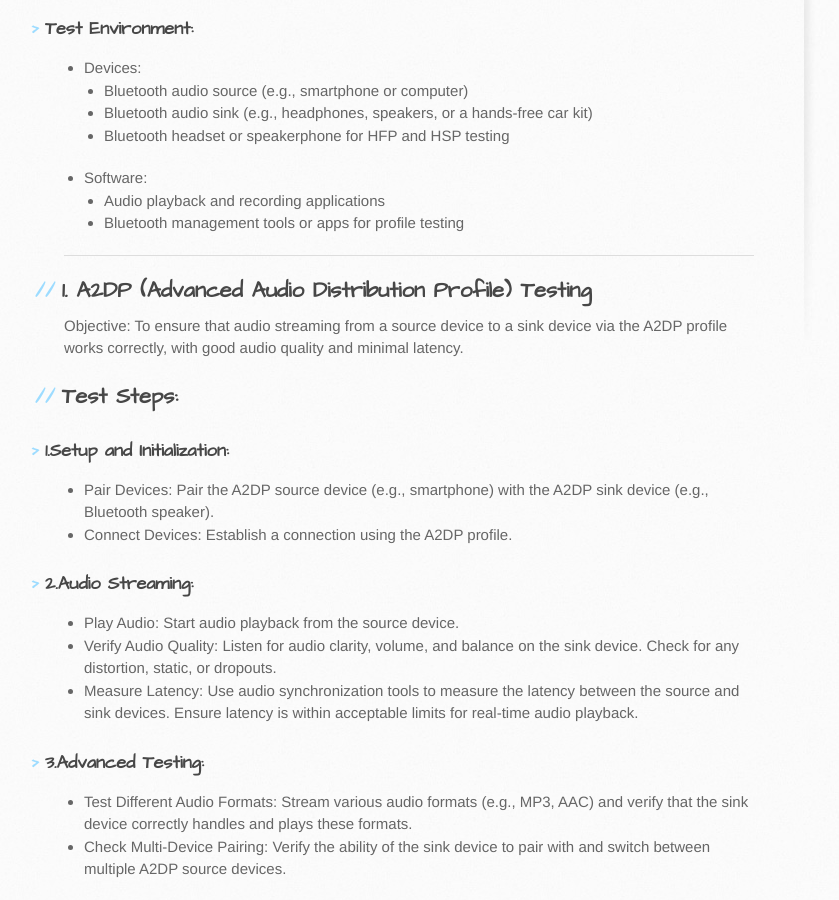
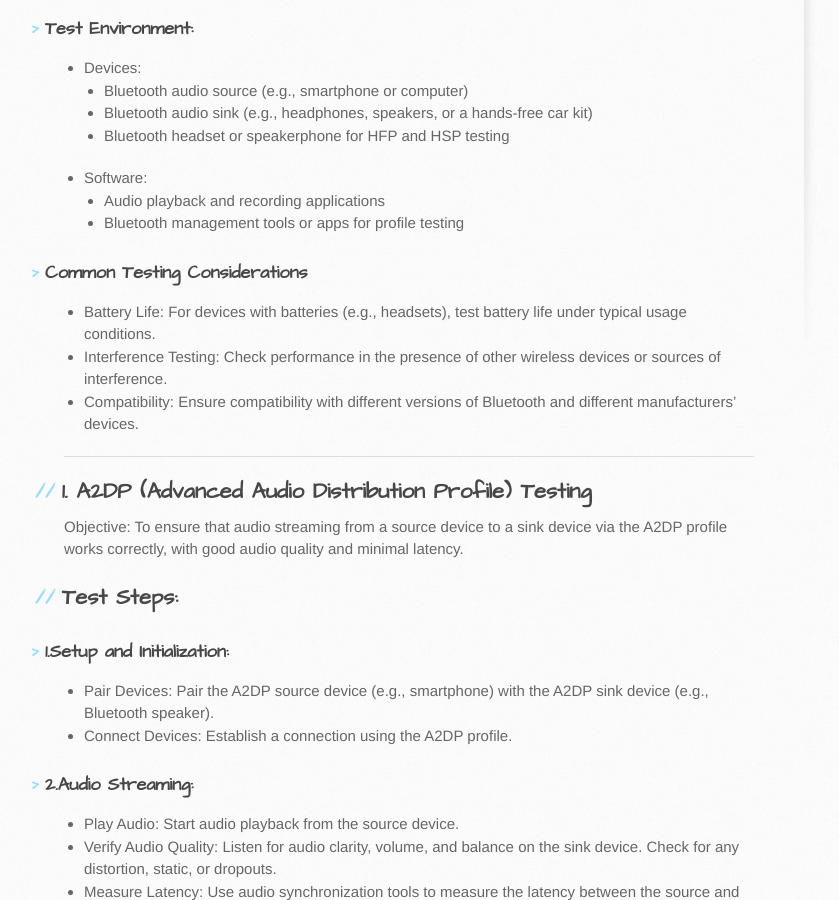
Before and after one commit to trumpfheller/trumpfheller.github.io, a Jekyll site: the page built from testing/bt_scenario_audio.md, in a window 1280 px wide and 900 px high, scrolled down 385 px. Shown: the whole window, without its empty margins (96-935 px from the left). Built offline with Jekyll 4.4.1, drawn with Linux system fonts in a browser that asks for light colours; some of the changed text lies outside the part shown.

Commit message:
Update bt_scenario_audio.md

```diff
--- a/testing/bt_scenario_audio.md
+++ b/testing/bt_scenario_audio.md
@@ -18,6 +18,12 @@ To verify the functionality and performance of Bluetooth audio profiles (A2DP, H
 * Software:
   * Audio playback and recording applications
   * Bluetooth management tools or apps for profile testing
+
+### Common Testing Considerations
+
+* Battery Life: For devices with batteries (e.g., headsets), test battery life under typical usage conditions.
+* Interference Testing: Check performance in the presence of other wireless devices or sources of interference.
+* Compatibility: Ensure compatibility with different versions of Bluetooth and different manufacturers' devices.
 
 ---
 
```
Also changed, not shown: other parts of testing/bt_scenario_audio.md (+1 -5 lines).
